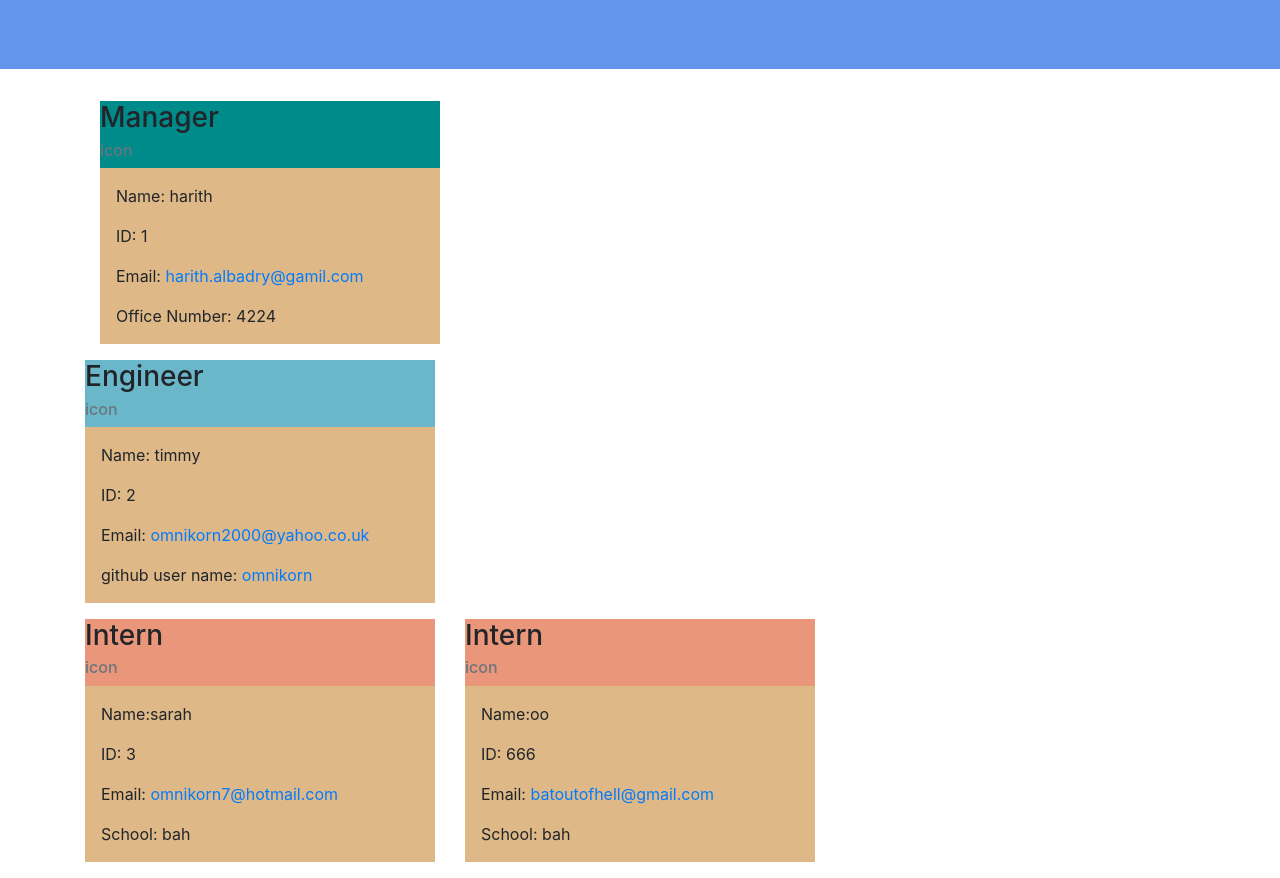
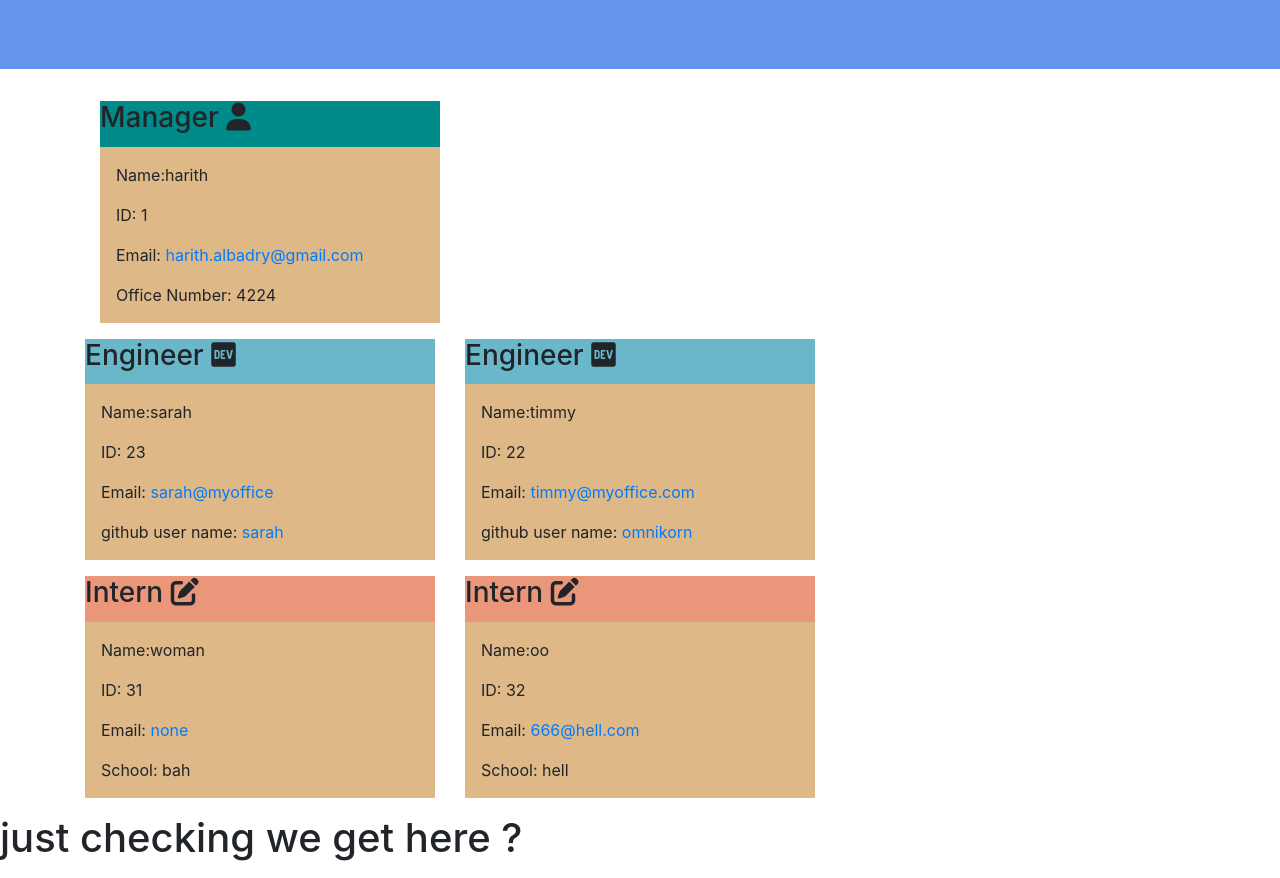
Before and after one commit to Omnikorn/Team_Builder, a website: page newteam.html in a window 1280 px wide. Shown: the part 134-1012 px from the top of the page. Drawn offline with nearby package versions, Linux system fonts and the light colour scheme.

Commit message:
card improvement, added icons from font awesome

```diff
--- a/newteam.html
+++ b/newteam.html
@@ -6,6 +6,7 @@
 		<meta name="viewport" content="width=device-width, initial-scale=1.0">
 		<link rel="stylesheet" href="https://cdn.jsdelivr.net/npm/bootstrap@4.6.0/dist/css/bootstrap.min.css" integrity="sha384-B0vP5xmATw1+K9KRQjQERJvTumQW0nPEzvF6L/Z6nronJ3oUOFUFpCjEUQouq2+l" crossorigin="anonymous">
 		<link href="testpage.css" rel="stylesheet">
+		<script src="https://kit.fontawesome.com/a8758c57fb.js" crossorigin="anonymous"></script>
 		<title>Document</title>
 	</head>
 	<body>
@@ -14,71 +15,80 @@
 			  <h1 class="display-4">My Team</h1>
 			</div>
 		  </div>
-
-
-	<section class="container">
+		  <section class="container ">
 
 		  <div class="card col-4" >
 	<div class="card-body manager">
-	  <h3 class="card-title">Manager</h3>
-	  <h6 class="card-subtitle mb-2 text-muted">icon</h6>
+	  <h3 class="card-title">Manager <i class="fas fa-user"></i></h3>
+
 	  <div class="cardtweak">
-		<p class="card-text">Name: harith</p>
+		<p class="card-text">Name:harith</p>
 		<p class="card-text">ID: 1</p>
-		<p class="card-text">Email:<a href="mailto:harith.albadry@gamil.com"> harith.albadry@gamil.com</a></p>
+		<p class="card-text">Email:<a href="mailto:harith.albadry@gmail.com"> harith.albadry@gmail.com</a></p>
 		<p class="card-text">Office Number: 4224</p>
 	  </div>
 
 		  </section>
-
 		  <section class="container">
 		  <div class="row">
+
 		  <div class="card col-4" >
 	<div class="card-body engineer">
-	<h3 class="card-title">Engineer</h3>
-	<h6 class="card-subtitle mb-2 text-muted">icon</h6>
+	  <h3 class="card-title">Engineer <i class="fab fa-dev"></i></h3>
+
 	  <div class="cardtweak">
-		<p class="card-text">Name: timmy</p>
-		<p class="card-text">ID: 2</p>
-		<p class="card-text">Email:<a href="mailto:omnikorn2000@yahoo.co.uk"> omnikorn2000@yahoo.co.uk</a></p>
+		<p class="card-text">Name:sarah</p>
+		<p class="card-text">ID: 23</p>
+		<p class="card-text">Email:<a href="mailto:sarah@myoffice"> sarah@myoffice</a></p>
+		<p class="card-text">github user name: <a href="https://github.com/sarah">sarah</a></p>
+	  </div>
+	  </div>
+	  </div><div class="card col-4" >
+	<div class="card-body engineer">
+	  <h3 class="card-title">Engineer <i class="fab fa-dev"></i></h3>
+
+	  <div class="cardtweak">
+		<p class="card-text">Name:timmy</p>
+		<p class="card-text">ID: 22</p>
+		<p class="card-text">Email:<a href="mailto:timmy@myoffice.com"> timmy@myoffice.com</a></p>
 		<p class="card-text">github user name: <a href="https://github.com/omnikorn">omnikorn</a></p>
 	  </div>
 	  </div>
 	  </div>
+
 		  </div>
 		  </section>
+		  </section>
+		  <section class="container container-fluid">
+		  <div class="row">
 
-	<section class="container">
-	<div class="row">
 		  <div class="card col-4" >
 	<div class="card-body intern">
-	<h3 class="card-title">Intern</h3>
-	<h6 class="card-subtitle mb-2 text-muted">icon</h6>
+	  <h3 class="card-title">Intern <i class="fas fa-edit"></i></h3>
+
 	  <div class="cardtweak">
-		<p class="card-text">Name:sarah</p>
-		<p class="card-text">ID: 3</p>
-		<p class="card-text">Email:<a href="mailto:omnikorn7@hotmail.com"> omnikorn7@hotmail.com</a></p>
+		<p class="card-text">Name:woman</p>
+		<p class="card-text">ID: 31</p>
+		<p class="card-text">Email:<a href="mailto:none"> none</a></p>
 		<p class="card-text">School: bah</p>
 	  </div>
 	  </div>
-	  </div>
-	<div class="card col-4" >
+	  </div><div class="card col-4" >
 	<div class="card-body intern">
-	  <h3 class="card-title">Intern</h3>
-	  <h6 class="card-subtitle mb-2 text-muted">icon</h6>
+	  <h3 class="card-title">Intern <i class="fas fa-edit"></i></h3>
+
 	  <div class="cardtweak">
 		<p class="card-text">Name:oo</p>
-		<p class="card-text">ID: 666</p>
-		<p class="card-text">Email:<a href="mailto:batoutofhell@gmail.com"> batoutofhell@gmail.com</a></p>
-		<p class="card-text">School: bah</p>
+		<p class="card-text">ID: 32</p>
+		<p class="card-text">Email:<a href="mailto:666@hell.com"> 666@hell.com</a></p>
+		<p class="card-text">School: hell</p>
 	  </div>
 	  </div>
 	  </div>
 
-
 		  </div>
 		  </section>
-
+		  <h1> just checking we get here ? </h1>
 		  <!-- SCRIPT -->
 		  <script src="https://code.jquery.com/jquery-3.5.1.slim.min.js" integrity="sha384-DfXdz2htPH0lsSSs5nCTpuj/zy4C+OGpamoFVy38MVBnE+IbbVYUew+OrCXaRkfj" crossorigin="anonymous"></script>
 		  <script src="https://cdn.jsdelivr.net/npm/bootstrap@4.6.0/dist/js/bootstrap.bundle.min.js" integrity="sha384-Piv4xVNRyMGpqkS2by6br4gNJ7DXjqk09RmUpJ8jgGtD7zP9yug3goQfGII0yAns" crossorigin="anonymous"></script>
```
Also changed, not shown: index.js (+13 -13 lines). Lines whose indentation alone changed are shown as unchanged.
